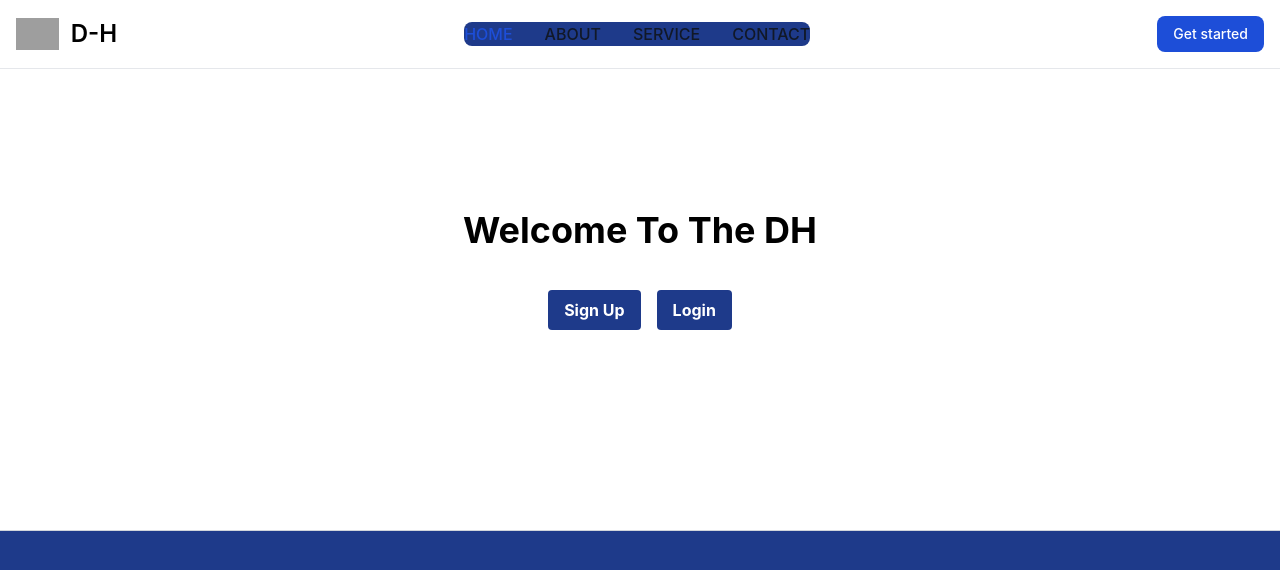
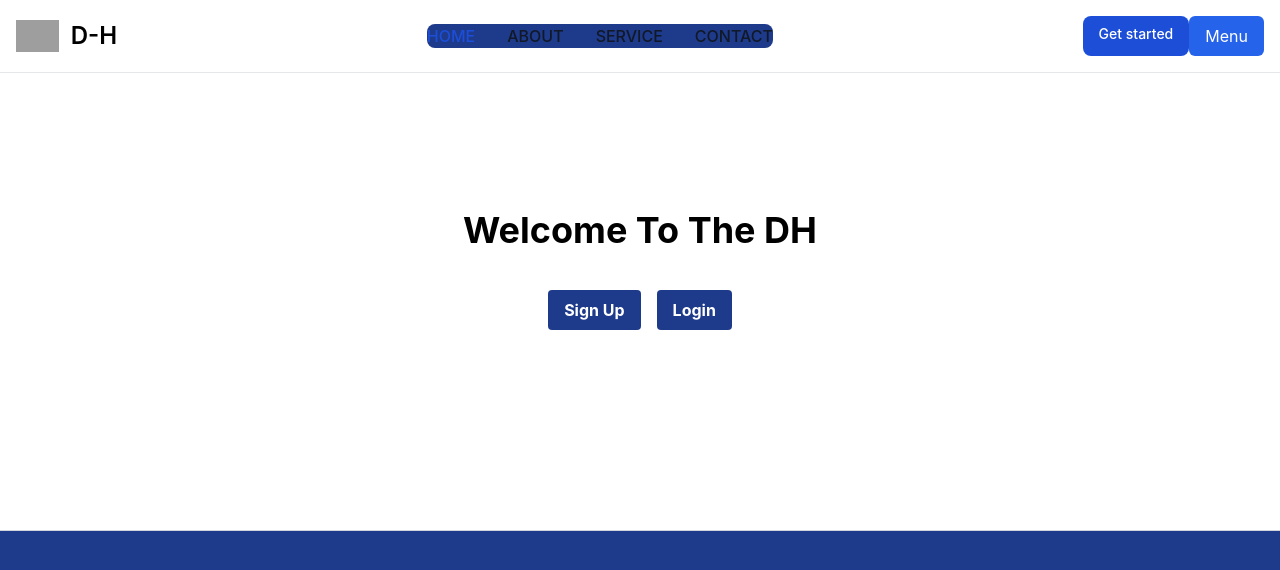
Before and after one commit to yared27/digital-housing, a React (Create React App) app: page / in a window 1280 px wide. Shown: the top 570 px of the page. Built offline with nearby package versions, Linux system fonts and the light colour scheme; grey boxes are pictures that could not be loaded.

Commit message:
adding drop down menu

```diff
--- a/package.json
+++ b/package.json
@@ -7,8 +7,10 @@
     "@testing-library/react": "^13.4.0",
     "@testing-library/user-event": "^13.5.0",
     "axios": "^1.7.9",
+    "bootstrap": "^5.3.3",
     "multer": "^1.4.5-lts.1",
     "react": "^18.3.1",
+    "react-bootstrap": "^2.10.8",
     "react-dom": "^18.3.1",
     "react-dropzone": "^14.3.5",
     "react-router-dom": "^6.27.0",
--- a/src/App.js
+++ b/src/App.js
@@ -2,7 +2,7 @@
 // import './App.css';
 import React from 'react';
 import Welcome from './pages/Welcome.js'
-import Navbar from './Component/Navbar/Navbar.jsx';
+import Navbar_page from './Component/Navbar/Navbar.jsx';
 import SignupForm from './pages/signup.js';
 import LoginForm from './pages/login.js';
 import Payemt from './pages/payement_gate_way.js';
@@ -10,6 +10,7 @@ import Identifier from './pages/owner_renter.js';
 import {BrowserRouter as Router,Routes,Route, BrowserRouter} from 'react-router-dom';
 import { ToastContainer } from 'react-toastify';
 import HomesList from './pages/owner_page.js';
+import DropdownMenu from './Component/dropdown.js';
 function App() {
   return (
       <div>
@@ -17,7 +18,7 @@ function App() {
         </div> */}
         <ToastContainer/>
         <BrowserRouter>
-            <Navbar/>
+            <Navbar_page/>
             <Routes>
               <Route path='/' element={<Welcome/>}/>
               <Route path='/signupForm' element={<SignupForm/>}/>
--- a/src/Component/Navbar/Navbar.jsx
+++ b/src/Component/Navbar/Navbar.jsx
@@ -1,12 +1,12 @@
 import React,{useState} from "react";
 import {useLocation, Link } from "react-router-dom";
-
-const Navbar = () =>{
+import DropdownMenu from "../dropdown";
+const Navbar_page = () =>{
     const location=useLocation();
     const [IsOpen,setIsOpen]=useState(false);
     const handleMouserEnter=()=>setIsOpen(true);
     const handleMouseleave=()=>setIsOpen(false)
-    return (
+    return (<div>
 <nav onMouseLeave={handleMouseleave} className="bg-white dark:bg-blue-900 fixed w-full z-20 top-0 start-0 border-b border-gray-200 dark:border-gray-600">
   <div className="max-w-screen-xl flex flex-wrap items-center justify-between mx-auto p-4">
   <Link to="/SignupForm"  className="flex items-center space-x-3 rtl:space-x-reverse">
@@ -14,9 +14,10 @@ const Navbar = () =>{
       <span className="self-center text-2xl font-semibold whitespace-nowrap dark:text-white">D-H</span>
   </Link>
   <div   className="flex md:order-2 space-x-3 md:space-x-0 rtl:space-x-reverse">
-    {location.pathname==='/' && (
+    {location.pathname==='/'  && (
       <Link to={"/SignupForm"}  type="button" className="text-white bg-blue-700 hover:bg-blue-800 focus:ring-4 focus:outline-none focus:ring-blue-300 font-medium rounded-lg text-sm px-4 py-2 text-center dark:bg-blue-600 dark:hover:bg-blue-700 dark:focus:ring-blue-800">Get started</Link>
     )}
+      <DropdownMenu/>
       <button onMouseEnter={handleMouserEnter}  type="button" className="inline-flex items-center p-2 w-10 h-10 justify-center text-sm text-gray-500 rounded-lg md:hidden hover:bg-gray-100 focus:outline-none focus:ring-2 focus:ring-gray-200 dark:text-gray-400 dark:hover:bg-gray-700 dark:focus:ring-gray-600" >
         <span class="sr-only">Open main menu</span>
         <svg className="w-5 h-5" aria-hidden="true" xmlns="http://www.w3.org/2000/svg" fill="none" viewBox="0 0 17 14">
@@ -34,6 +35,8 @@ const Navbar = () =>{
         </div>
     </div>
 </nav>
+
+  </div>
     );
 }
-export default Navbar;
+export default Navbar_page;
--- /dev/null
+++ b/src/Component/dropdown.js
@@ -0,0 +1,41 @@
+import React, { useState } from "react";
+import { Link,useLocation } from "react-router-dom";
+const DropdownMenu = () => {
+  const [isOpen, setIsOpen] = useState(false);
+  const location=useLocation()
+  const toggleDropdown = () => {
+    setIsOpen(!isOpen);
+  };
+const excludePaths=["/Signup","/Login","/"]
+const showLogout=!excludePaths.includes(location.pathname);
+  return (
+    <div className="relative inline-block">
+      <button
+        onClick={toggleDropdown}
+        className="bg-blue-600 text-white px-4 py-2 rounded-md hover:bg-blue-700"
+      >
+        Menu
+      </button>
+      {isOpen && (
+        <div
+          className="absolute right-0 mt-2 w-48 bg-white rounded-md shadow-lg"
+          onMouseLeave={() => setIsOpen(false)}
+        >
+          <ul className="py-2">
+            <li className="px-4 py-2 hover:bg-gray-200">
+              <a href="/profile">Profile</a>
+            </li>
+            <li className="px-4 py-2 hover:bg-gray-200">
+              <a href="/settings">Settings</a>
+            </li>
+            {showLogout &&(<li className="px-4 py-2 hover:bg-gray-200">
+              <a href="/logout">Logout</a>
+            </li>)}
+          </ul>
+        </div>
+      )}
+    </div>
+  );
+};
+
+export default DropdownMenu;
--- a/src/pages/Welcome.js
+++ b/src/pages/Welcome.js
@@ -10,6 +10,7 @@ function Welcome(){
             <Link to="/LoginForm">
             <button className='bg-blue-900 hover:bg-blue-500 text-white font-bold py-2 px-4 rounded'>Login</button>
             </Link>
+
         </div>
         <div className='border-t mt-[200px] border-gray-300 my-8 bg-blue-900 h-screen'>
         </div>
```
Also changed, not shown: 1 other file (tests, documents, lock files or other folders).
